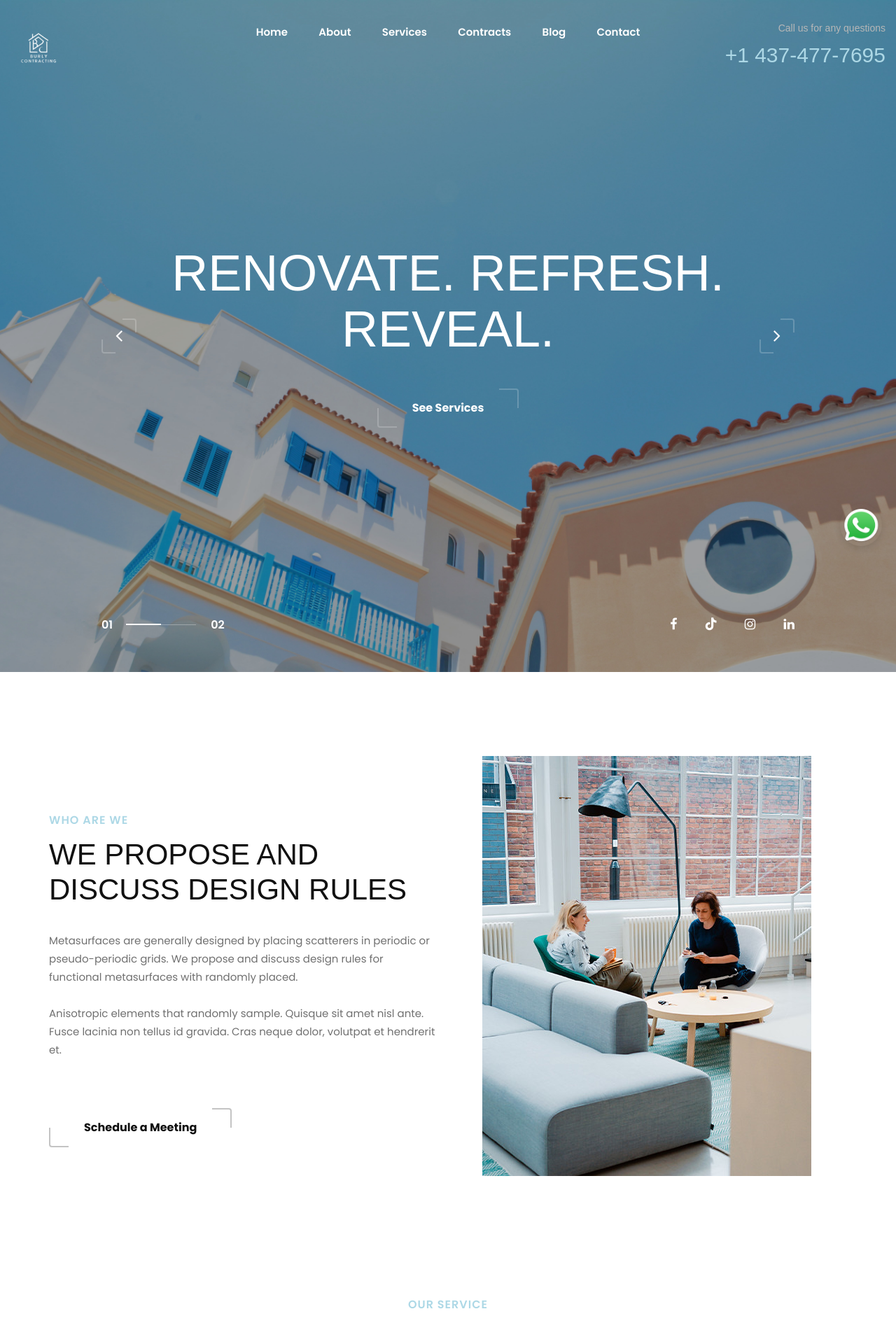
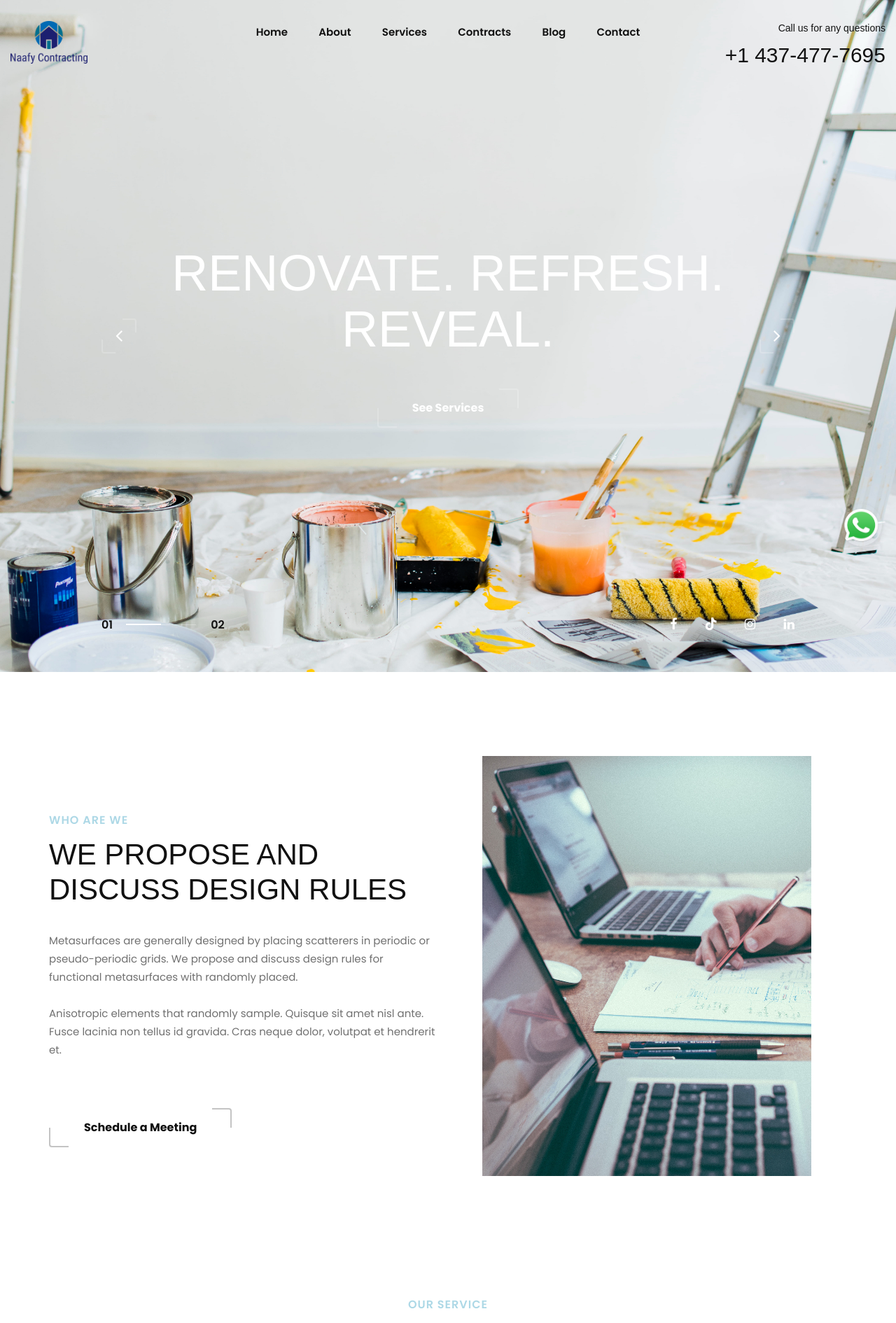
Before and after one commit to Aneela-Kiran/naafy-contracting, a Django app: page / in a window 1280 px wide. Shown: the top 1890 px of the page at 70% size. Run offline with Django 5.2, Linux system fonts and the light colour scheme; data comes from the database, SQL or seed files in the repository; some libraries are stand-ins or nearby versions; some web fonts are replaced.

Commit message:
Final Changes

```diff
--- a/static/css/style.css
+++ b/static/css/style.css
@@ -346,7 +346,7 @@ ol {
 	left: 0;
 	top: 62px;
 	width: 140px;
-	background: #ffffff;
+	background: #111111;
 	text-align: left;
 	padding: 5px 0;
 	z-index: 9;
@@ -376,7 +376,7 @@ ol {
 
 .header__menu ul li a {
 	font-size: 15px;
-	color: #ffffff;
+	color: #111111;
 	display: block;
 	font-weight: 600;
 	padding: 5px 0;
@@ -389,7 +389,7 @@ ol {
 	bottom: 0;
 	height: 2px;
 	width: 100%;
-	background: #ADD8E6;
+	background: #111111;
 	content: "";
 	-webkit-transition: all, 0.4s;
 	-o-transition: all, 0.4s;
@@ -406,14 +406,14 @@ ol {
 .header__widget span {
 	font-size: 14px;
 	font-family: "Aldrich", sans-serif;
-	color: #b7b7b7;
+	color: #111111;
 	display: block;
 	margin-bottom: 10px;
 }
 
 .header__widget h4 {
 	font-size: 22px;
-	color: #ADD8E6;
+	color: #111111;
 }
 
 .offcanvas-menu-wrapper {
@@ -589,7 +589,7 @@ ol {
 
 .slide-num span {
 	font-size: 16px;
-	color: #ffffff;
+	color: #111111;
 	font-weight: 600;
 	margin-right: 140px;
 }
--- a/templates/home/index.html
+++ b/templates/home/index.html
@@ -4,7 +4,7 @@
     <!-- Hero Section Begin -->
     <section class="hero">
         <div class="hero__slider owl-carousel">
-            <div class="hero__items set-bg" data-setbg="{% static 'img/hero/hero-2.jpg' %}">
+            <div class="hero__items set-bg" data-setbg="{% static 'img/hero/img-bg.jpg' %}">
                 <div class="hero__text">
                     <h2>Renovate. Refresh. Reveal.</h2>
                     <a href="{% url 'services:services' %}" class="primary-btn">See Services</a>
@@ -16,7 +16,7 @@
                     </div>
                 </div>
             </div>
-            <div class="hero__items set-bg" data-setbg="{% static 'img/hero/hero-2.jpg' %}">
+            <div class="hero__items set-bg" data-setbg="{% static 'img/hero/img-bg.jpg' %}">
                 <div class="hero__text">
                     <h2>Dream It. Build It. Love It</h2>
                     <a href="{% url 'services:services' %}" class="primary-btn">See Services</a>
@@ -57,7 +57,7 @@
                 <div class="col-lg-6">
                     <div class="about__pic">
                         <div class="about__pic__inner hover-effect">
-                            <img src="{% static 'img/about-pic.jpg' %}" alt="">
+                            <img src="{% static 'img/pic-about.jpg' %}" alt="">
                         </div>
                     </div>
                 </div>
--- a/templates/partials/base.html
+++ b/templates/partials/base.html
@@ -14,7 +14,7 @@
     <link href="https://fonts.googleapis.com/css2?family=Poppins:wght@300;400;500;600;700;800;900&display=swap"
     rel="stylesheet">
     <link href="https://fonts.googleapis.com/css2?family=Aldrich&display=swap" rel="stylesheet">
-    <link rel="icon" type="image/x-icon" href="{% static 'assets1/imgs/theme/b-logo.ico' %}" />
+    <link rel="icon" type="image/x-icon" href="{% static 'img/logo/nc-logo.png' %}" />
 
     <!-- Add the Font Awesome CSS file -->
     <link rel="stylesheet" href="https://cdnjs.cloudflare.com/ajax/libs/font-awesome/6.0.0/css/all.min.css">
@@ -36,12 +36,12 @@
     <div class="offcanvas-menu-overlay"></div>
     <div class="offcanvas-menu-wrapper">
         <div class="offcanvas__logo">
-            <a href="{% url "home:home" %}"><img src="{% static 'img/b-logo.png' %}" width="80px" alt=""></a>
+            <a href="{% url "home:home" %}"><img src="{% static 'img/logo/nc-logo.png' %}" width="80px" alt=""></a>
         </div>
         <div id="mobile-menu-wrap"></div>
         <div class="offcanvas__widget">
             <span>Call us for any questions</span>
-            <h4>{{contact_details.phone_no}}</h4>
+            <h4 style="color:#ffffff">{{contact_details.phone_no}}</h4>
         </div>
     </div>
     <!-- Offcanvas Menu End -->
@@ -52,7 +52,7 @@
             <div class="row">
                 <div class="col-lg-3">
                     <div class="header__logo">
-                        <a href="{% url "home:home" %}"><img src="{% static 'img/b-logo.png' %}" width="80px" alt=""></a>
+                        <a href="{% url "home:home" %}"><img src="{% static 'img/logo/nc-logo.png' %}" width="110px" alt=""></a>
                     </div>
                 </div>
                 <div class="col-lg-6">
@@ -70,7 +70,7 @@
                 <div class="col-lg-3">
                     <div class="header__widget">
                         <span>Call us for any questions</span>
-                        <h3 style="color:#ADD8E6;">{{contact_details.phone_no}}</h3>
+                        <h3>{{contact_details.phone_no}}</h3>
                     </div>
                 </div>
             </div>
@@ -112,7 +112,7 @@
                 <div class="col-lg-3 col-md-6 col-sm-6 stats-container">
                     <div class="footer__about">
                         <div class="footer__logo">
-                            <a href="{% url "home:home" %}"><img src="{% static 'img/b-logo.png' %}" width="80px" alt=""></a>
+                            <a href="{% url "home:home" %}"><img src="{% static 'img/logo/nc-logo.png' %}" width="120px" alt=""></a>
                         </div>
                         <p>{{contact_details.office_location}}</p>
                         <ul>
--- a/templates/services/general-services.html
+++ b/templates/services/general-services.html
@@ -33,7 +33,7 @@
                 {% for g in gen_services %}
                 <div class="col-lg-6 col-md-6 col-sm-6">
                     <div class="services__item project__item">
-                        <img src="{{g.image.url}}" style="width:300px; height:200px;"  alt="">
+                        <img src="{{g.image.url}}" width="80px" height="300px"  alt="">
                         <h4>{{g.title}}</h4>
                         <p style="color:#add8e6;">{{g.description}}</p>
                         <ul>
--- a/templates/useradmin/base.html
+++ b/templates/useradmin/base.html
@@ -12,7 +12,7 @@
         <meta property="og:url" content="" />
         <meta property="og:image" content="" />
         <!-- Favicon -->
-        <link rel="icon" type="image/x-icon" href="{% static 'assets1/imgs/theme/b-logo.ico' %}" />
+        <link rel="icon" type="image/x-icon" href="{% static 'img/logo/nc-logo.png' %}" />
         <!-- Template CSS -->
         <link href="{% static 'assets1/css/main.css' %}" rel="stylesheet" type="text/css" />
         <link rel="stylesheet" href="https://use.fontawesome.com/releases/v5.15.4/css/all.css" integrity="sha384-DyZ88mC6Up2uqS4h/KRgHuoeGwBcD4Ng9SiP4dIRy0EXTlnuz47vAwmeGwVChigm" crossorigin="anonymous">
@@ -27,7 +27,7 @@
         <aside class="navbar-aside" id="offcanvas_aside">
             <div class="d-flex justify-content-center align-items-center">
                 <a href="{% url 'home:home' %}" target="_blank" class="brand-wrap">
-                    <img src="{% static 'img/b-logo.png' %}" class="logo mr-100" width="80px" alt="Naafy Dashboard" />
+                    <img src="{% static 'img/logo/nc-logo.png' %}" class="logo mr-100 mt-3" width="80px" alt="Naafy Dashboard" />
                 </a>
                 <div class="mx-3">
                     <button class="btn btn-icon btn-aside-minimize">
```
Also changed, not shown: templates/partials/core.html (+5 -5 lines), static/img/about-pic.jpg (deleted), static/img/hero/img-bg.jpg (added), static/img/logo/nc-logo.png (added), static/img/pic-about.jpg (added), 4 other files.
